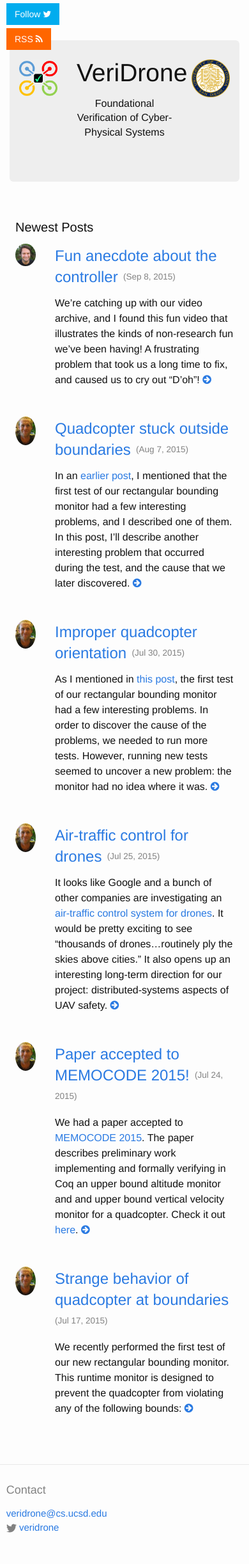
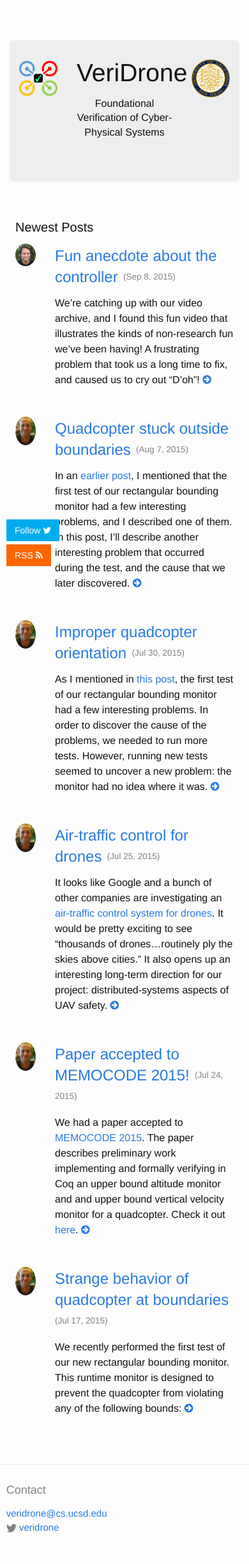
Before and after one commit to UCSD-PL/veridrone, a Jekyll site: the page built from index.html, in a window 390 px wide. Shown: the whole page at 64% size. Built offline with Jekyll 4.4.1, drawn with Linux system fonts in a browser that asks for light colours; nearby versions of some CDN libraries.

Commit message:
Move follow buttons to bottom on mobile.

```diff
--- a/css/main.scss
+++ b/css/main.scss
@@ -88,9 +88,6 @@ $on-laptop:        992px;
 .social .fa-facebook {
   background:#3b5998
 }
-.social .fa-linkedin {
-  background:#007bb6
-}
 .social .fa-twitter {
   background:#00aced
 }
@@ -126,6 +123,14 @@ body { padding-top: 7vh; }
   top: 0px;
   left: 0px;
   z-index: 99999;
+}
+
+@include media-query($on-palm) {
+  .follow {
+    top: auto;
+    bottom: 0px;
+    left: 0px;
+  }
 }
 
 .follow ul li {
```
